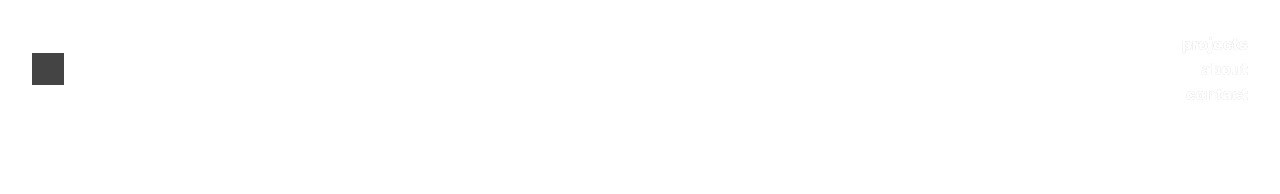
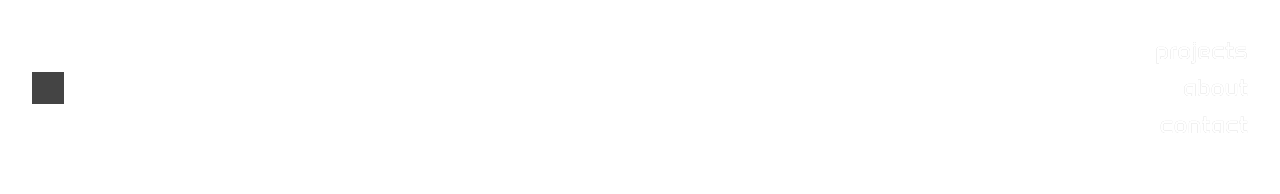
Before and after one commit to mauricio-ruizruiz/personal-website, a Next.js app: page / in a window 1280 px wide. Shown: the top 194 px of the page. Built offline with nearby package versions, Linux system fonts and the light colour scheme.

Commit message:
Setting Anta Font

```diff
--- /dev/null
+++ b/components/Fonts/myFont.tsx
@@ -0,0 +1,4 @@
+import localFont from 'next/font/local';
+
+// Font files can be colocated inside of `pages`
+const myFont = localFont({ src: './anta-v1-latin-regular.woff2' });
--- a/components/Header/HeaderMenu/HeaderMenu.module.css
+++ b/components/Header/HeaderMenu/HeaderMenu.module.css
@@ -33,10 +33,11 @@
   position: relative;
   text-decoration: none;
   clip-path: inset(0);
-  font-weight: 900;
+  /* font-weight: 900; */
+  font-size: 1.5rem;
   @media (max-width: $mantine-breakpoint-sm) {
-    font-size: 1.5rem;
-    line-height: 2.25rem;
+    /* font-size: 1.5rem; */
+    /* line-height: 2.25rem; */
   }
   @media (min-width: $mantine-breakpoint-md) {
   }
--- a/pages/_app.tsx
+++ b/pages/_app.tsx
@@ -1,15 +1,29 @@
+import localFont from 'next/font/local';
+
 import '@mantine/core/styles.css';
 
 import type { AppProps } from 'next/app';
 import Head from 'next/head';
-import { MantineProvider } from '@mantine/core';
-import { theme } from '../theme';
+import { createTheme, DEFAULT_THEME, MantineProvider, mergeThemeOverrides } from '@mantine/core';
+
+// import { theme } from '../theme';
+// import { theme2 } from '@/theme';
+
+//Local Font from Next JS
+const antaFont = localFont({
+  src: './anta-v1-latin-regular.woff2',
+});
+
+//Theme with Anta Font Family and Default Theme Font Family
+const theme2 = createTheme({
+  fontFamily: `${antaFont.style.fontFamily}, ${DEFAULT_THEME.fontFamily}`,
+});
 
 export default function App({ Component, pageProps }: AppProps) {
   return (
-    <MantineProvider theme={theme}>
+    <MantineProvider theme={theme2}>
       <Head>
-        <title>Mantine Template</title>
+        <title>mauricio ruiz ruiz</title>
         <meta
           name="viewport"
           content="minimum-scale=1, initial-scale=1, width=device-width, user-scalable=no"
--- a/theme.ts
+++ b/theme.ts
@@ -1,5 +1,18 @@
-import { createTheme } from '@mantine/core';
+import localFont from 'next/font/local';
+import { createTheme, DEFAULT_THEME, MantineProvider, mergeThemeOverrides } from '@mantine/core';
 
-export const theme = createTheme({
-  /* Put your mantine theme override here */
+//Local Font from Next JS
+const antaFont = localFont({
+  src: './fonts/anta-v1-latin-regular.woff2',
 });
+
+//Theme with Kanit Font Family and Default Theme Font Family
+export const theme2 = createTheme({
+  fontFamily: `${antaFont.style.fontFamily}, ${DEFAULT_THEME.fontFamily}`,
+});
+
+// const myTheme = mergeThemeOverrides(theme, theme2);
+
+// export const theme = createTheme({
+//   /* Put your mantine theme override here */
+// });
```
Also changed, not shown: pages/anta-v1-latin-regular.woff2 (added), public/fonts/anta-v1-latin-regular.woff2 (added).
